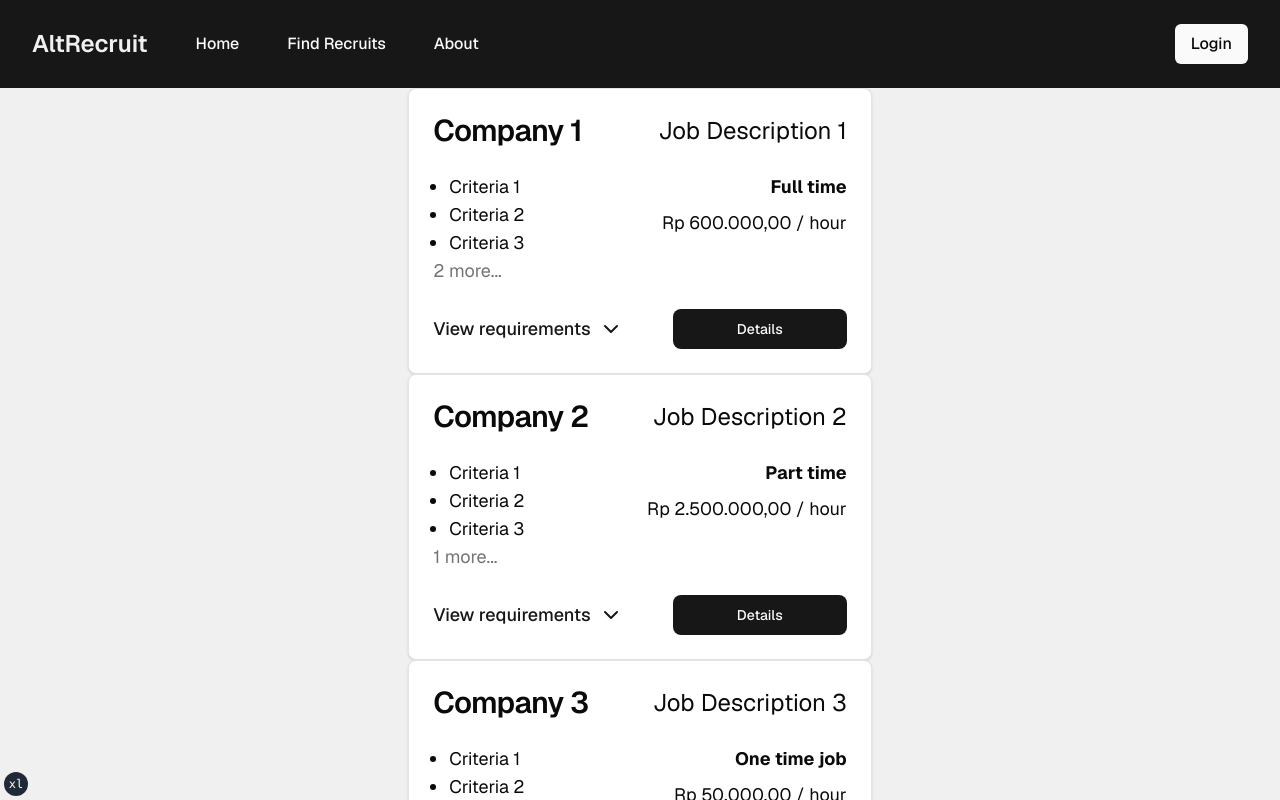
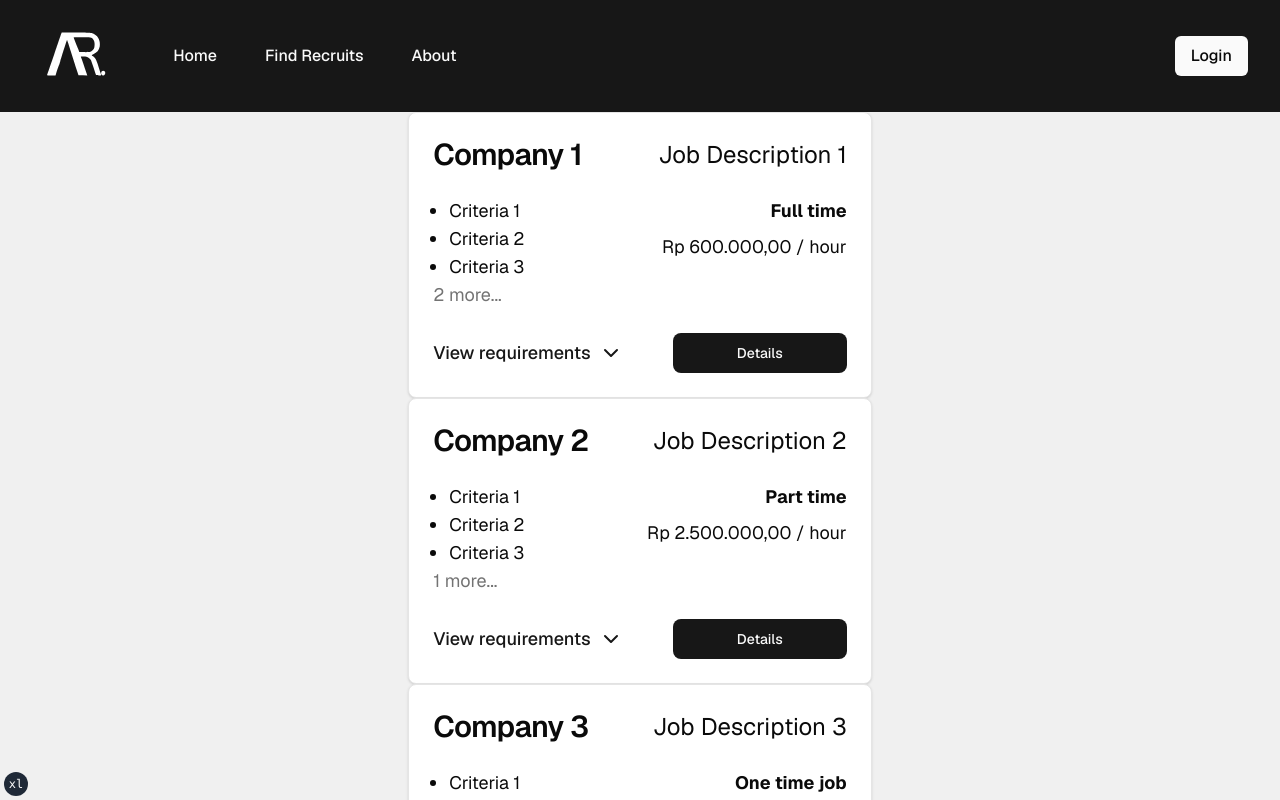
Before and after one commit to WinterRide/AltRecruit, a Next.js app: page / in a window 1280 px wide. Shown: the top 800 px of the page. Built offline with nearby package versions, Linux system fonts and the light colour scheme.

Commit message:
feat navbar add logo SIGMA

```diff
--- a/components/Navbar.tsx
+++ b/components/Navbar.tsx
@@ -6,8 +6,10 @@ import Link from "next/link";
 import { Avatar, AvatarFallback, AvatarImage } from "@/components/ui/avatar";
 import UserDropdown from "./UserDropdown";
 import { getInitials } from "@/lib/utils";
+import { useRouter } from "next/navigation";
 
 export default function Navbar() {
+  const router = useRouter();
   const [user, setUser] = useState<{
     name: string;
     avatar: string;
@@ -37,10 +39,43 @@ export default function Navbar() {
   ];
 
   return (
-    <nav className="flex justify-between items-center px-8 py-6 bg-primary text-background">
+    <nav className="flex justify-between items-center px-8 py-4 bg-primary text-background">
       <div className="flex justify-center items-center gap-8">
         <h1 className="text-2xl font-semibold md:hidden">AR</h1>
-        <h1 className="text-2xl font-semibold max-md:hidden">AltRecruit</h1>
+        <svg
+          className="w-full"
+          version="1.0"
+          xmlns="http://www.w3.org/2000/svg"
+          height="60.000000pt"
+          width="70.000000pt"
+          viewBox="0 0 283.000000 272.000000"
+          preserveAspectRatio="xMidYMid meet"
+          onClick={() => router.push("/")}
+        >
+          <g
+            transform="translate(0.000000,272.000000) scale(0.100000,-0.100000)"
+            fill="#fff"
+            stroke="none"
+          >
+            <path
+              d="M831 2138 c-10 -27 -44 -127 -112 -323 -26 -77 -88 -257 -137 -400
+-218 -632 -242 -702 -242 -708 0 -4 65 -7 144 -7 l144 0 11 33 c50 162 86 268
+101 302 10 22 33 90 50 150 37 127 196 636 212 680 6 17 14 33 18 38 3 4 62
+-172 129 -390 68 -219 155 -490 192 -603 l68 -205 150 -3 150 -3 -85 248 c-47
+137 -96 279 -109 316 -14 38 -25 70 -25 73 0 9 176 3 213 -7 43 -12 97 -56
+126 -102 15 -24 110 -303 176 -514 5 -15 175 -19 175 -4 0 5 -11 42 -24 82
+-13 41 -45 142 -71 224 -71 221 -115 299 -196 341 -42 21 -36 39 24 63 124 51
+195 136 218 261 32 178 -43 349 -183 421 -103 52 -100 52 -620 56 l-488 4 -9
+-23z m1015 -158 c93 -46 134 -174 103 -321 -8 -37 -22 -64 -51 -95 -60 -65
+-101 -75 -299 -72 l-164 3 -20 60 c-11 33 -23 65 -27 70 -3 6 -36 87 -73 180
+-37 94 -69 176 -72 183 -4 9 55 12 278 12 264 0 285 -1 325 -20z"
+            />
+            <path
+              d="M2202 840 c-22 -21 -30 -82 -14 -106 10 -15 47 -34 67 -34 29 0 65
+46 65 84 0 63 -73 98 -118 56z"
+            />
+          </g>
+        </svg>
         <div className="flex justify-center md:gap-4">
           {routes.map((route) => (
             <Link key={route.name} href={route.url}>
```
